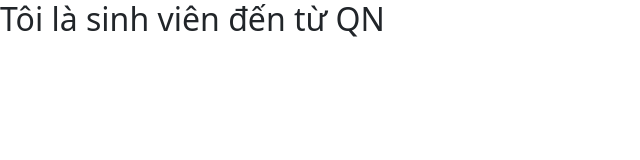
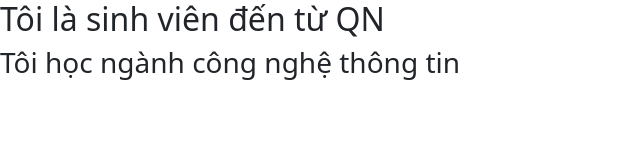
Before and after one commit to tritran2212/demoGit, a plain HTML site: page index.html in a window 1280 px wide. Shown: the whole page, without its empty margins (0-640 px from the left). Drawn offline with nearby package versions, Linux system fonts and the light colour scheme.

Commit message:
add info

```diff
--- a/index.html
+++ b/index.html
@@ -9,6 +9,7 @@
 </head>
 <body>
     <h2>Tôi là sinh viên đến từ QN</h2>
+    <h3>Tôi học ngành công nghệ thông tin</h3>
     <script src="https://cdn.jsdelivr.net/npm/bootstrap@5.3.3/dist/js/bootstrap.bundle.min.js"></script>
 </body>
 </html>
```
